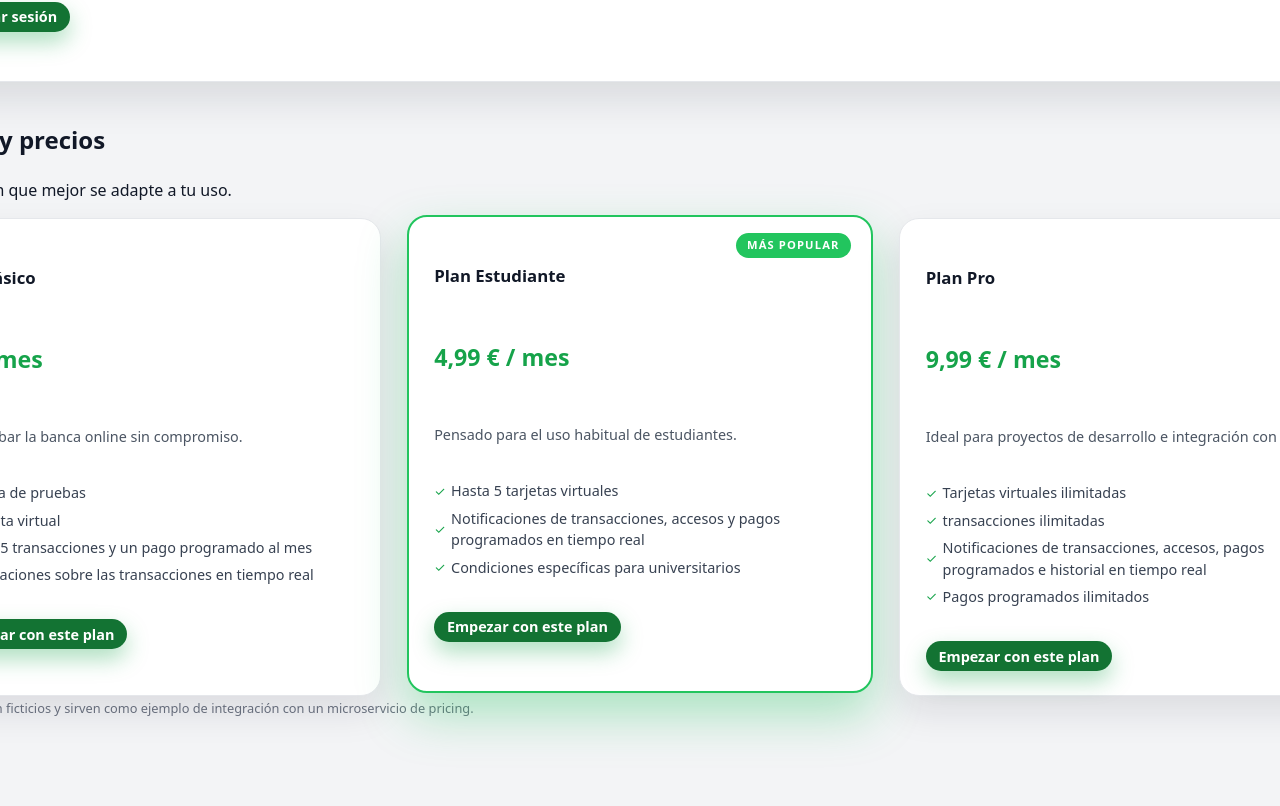
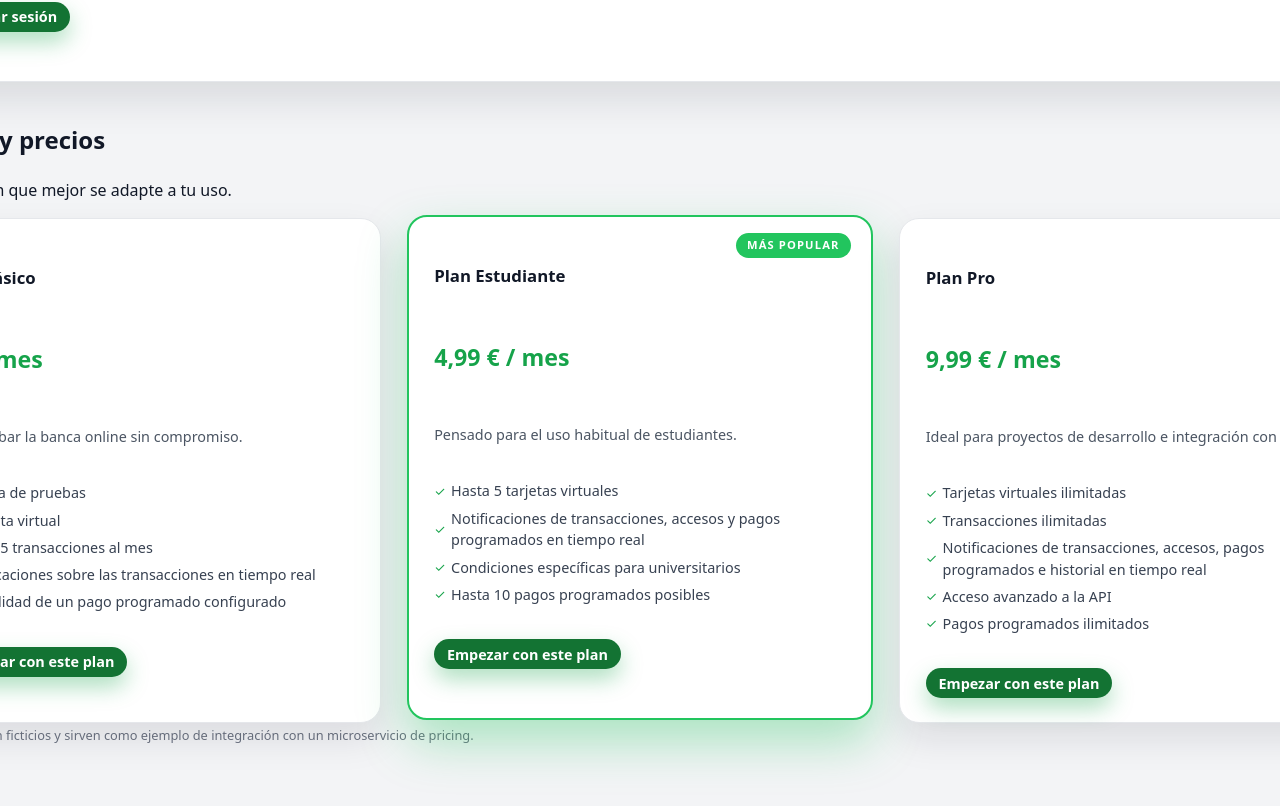
Before and after one commit to BancUS-FISProject/BancUS-frontend, a React (Vite) app: page / in a window 1280 px wide. Shown: the part 527-1333 px from the top of the page. Built offline with nearby package versions, Linux system fonts and the light colour scheme; no server answers.

Commit message:
Cambios en Pricing

```diff
--- a/src/components/OverviewPage.jsx
+++ b/src/components/OverviewPage.jsx
@@ -15,9 +15,9 @@ const PLANS = [
     features: [
       "Cuenta de pruebas",
       "1 tarjeta virtual",
-      "Hasta 5 transacciones y un pago programado al mes",
-      "notificaciones sobre las transacciones en tiempo real",
-
+      "Hasta 5 transacciones al mes",
+      "Notificaciones sobre las transacciones en tiempo real",
+      "Posibilidad de un pago programado configurado"
     ],
     highlight: false,
   },
@@ -30,6 +30,7 @@ const PLANS = [
       "Hasta 5 tarjetas virtuales",
       "Notificaciones de transacciones, accesos y pagos programados en tiempo real",
       "Condiciones específicas para universitarios",
+      "Hasta 10 pagos programados posibles"
     ],
     highlight: true,
   },
@@ -40,9 +41,10 @@ const PLANS = [
     description: "Ideal para proyectos de desarrollo e integración con APIs.",
     features: [
       "Tarjetas virtuales ilimitadas",
-      "transacciones ilimitadas",
+      "Transacciones ilimitadas",
       "Notificaciones de transacciones, accesos, pagos programados e historial en tiempo real",
-      "Pagos programados ilimitados",
+      "Acceso avanzado a la API",
+      "Pagos programados ilimitados"
     ],
     highlight: false,
   },
--- a/src/pages/PricingPage.jsx
+++ b/src/pages/PricingPage.jsx
@@ -10,8 +10,9 @@ function PricingPage() {
       features: [
         "Cuenta de pruebas",
         "1 tarjeta virtual",
-        "Hasta 5 transacciones y un pago programado al mes",
+        "Hasta 5 transacciones al mes",
         "Notificaciones sobre las transacciones en tiempo real",
+        "Posibilidad de un pago programado configurado"
       ],
       highlight: false,
     },
@@ -24,6 +25,7 @@ function PricingPage() {
         "Hasta 5 tarjetas virtuales",
         "Notificaciones de transacciones, accesos y pagos programados en tiempo real",
         "Condiciones específicas para universitarios",
+        "Hasta 10 pagos programados posibles"
       ],
       highlight: true,
     },
@@ -37,6 +39,7 @@ function PricingPage() {
         "Transacciones ilimitadas",
         "Notificaciones de transacciones, accesos, pagos programados e historial en tiempo real",
         "Acceso avanzado a la API",
+        "Pagos programados ilimitados"
       ],
       highlight: false,
     },
```
Also changed, not shown: 1 other file (tests, documents, lock files or other folders).
